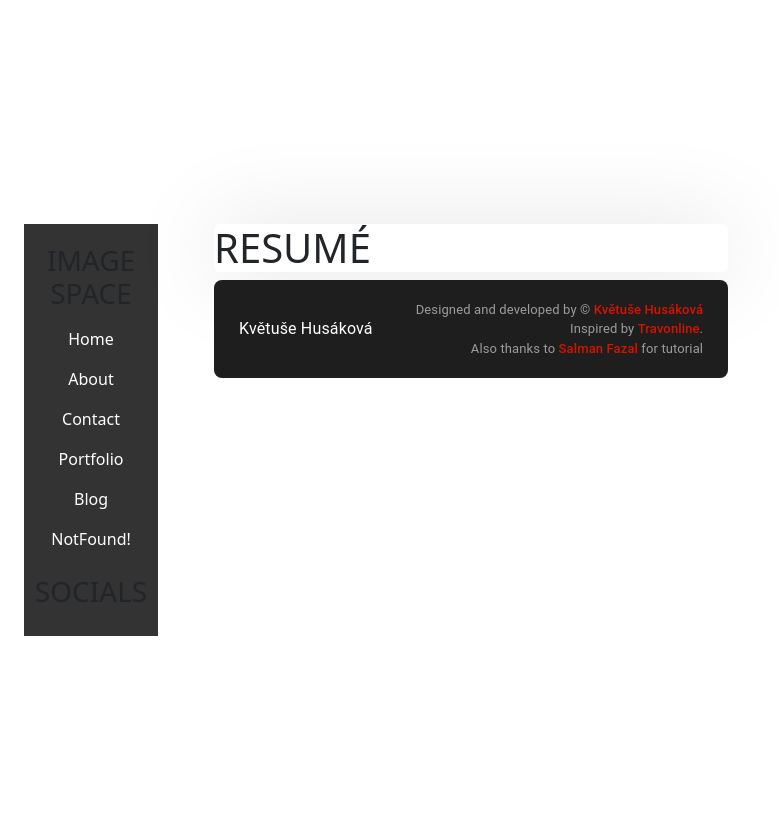
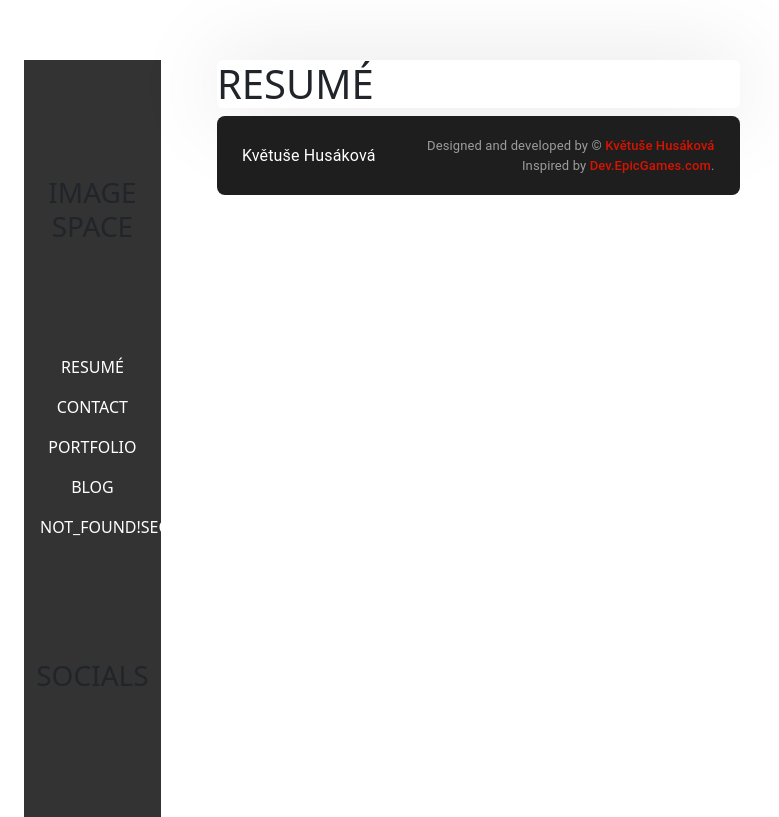
Before and after one commit to Yushikuni/Portfolio_TesingForAPIS, a React (Vite) app: page / in a window 1280 px wide. Shown: the whole page, without its empty margins (0-779 px from the left). Built offline with nearby package versions, Linux system fonts and the light colour scheme.

Commit message:
update a footer delete a line and update insipred by

```diff
--- a/src/components/Footer/Footer.jsx
+++ b/src/components/Footer/Footer.jsx
@@ -28,9 +28,8 @@ const Footer = ()=> {
                 <Typography className="footer_copyrights">
                     Designed and developed by © <a href="/" target='_blank'>Květuše Husáková</a>
                     <br/>
-                    Inspired by <a href="https://thetav.online/html/mat/default/index.html" target="_blank" rel="noreferrer" >Travonline</a>.<br/>
-                    Also thanks to <a href="https://www.youtube.com/channel/UCSEy8lBnjp42x5W1JPcca0w" target="_blank" rel="noreferrer">Salman Fazal</a> for tutorial
-                </Typography>
+                    Inspired by <a href="https://dev.epicgames.com/community/unreal-engine" target="_blank" rel="noreferrer">Dev.EpicGames.com</a>.<br/>
+                 </Typography>
             </div>
             {/*<div className="footer_right">
                 <Typography className="footer_copyrights">
--- a/src/components/SideNav/SideNav.css
+++ b/src/components/SideNav/SideNav.css
@@ -5,6 +5,7 @@
     padding-top: 20px;
     padding-bottom:20px;
     text-align:center;
+    text-transform: uppercase;
 }
 
     .side-nav ul {
--- a/src/components/SideNav/SideNav.jsx
+++ b/src/components/SideNav/SideNav.jsx
@@ -7,22 +7,25 @@ const SideNav = ()=> {
     return (
         <div className="side-nav">
             <div className='profile_image'>
+                <br/><br/><br/><br/>
                 <h3> IMAGE SPACE </h3>
+                <br/><br/><br/><br/>
             </div>
             <div>
                 <nav className="content">
                     <ul>
-                        <li><Link to="/">Home</Link></li>
-                        <li><Link to="/about">About</Link></li>
+                        <li><Link to="/">Resumé</Link></li>
                         <li><Link to="/contact">Contact</Link></li>
                         <li><Link to="/portfolio">Portfolio</Link></li>
                         <li><Link to="/blog" >Blog</Link></li>
-                        <li><Link to="*">NotFound!</Link></li>
+                        <li><Link to="*">Not_Found!secret</Link></li>
                     </ul>
                 </nav>
             </div>
             <div className='profile_social'>
+                <br/><br/><br/><br/>
                 <h3> SOCIALS </h3>
+                <br/><br/><br/><br/>
             </div>
         </div>
     );
--- a/src/main.jsx
+++ b/src/main.jsx
@@ -3,7 +3,6 @@ import ReactDOM from 'react-dom/client'
 import App from './App.jsx'
 import './index.css'
 import 'bootstrap/dist/css/bootstrap.min.css';
-
 
 ReactDOM.createRoot(document.getElementById('root')).render(
     <React.StrictMode>
--- a/src/pages/NotFound/NotFound.jsx
+++ b/src/pages/NotFound/NotFound.jsx
@@ -1,7 +1,11 @@
+import React from 'react';
+import imgURL from '../../assets/images/bg-2.png';
+
 function NotFound() {
     return (
         <div>
             <h1>NotFound PAGE</h1>
+            document.getElementById('bg-2').style.background=`url("${imgURL}")`;
         </div>
     );
 }
```
